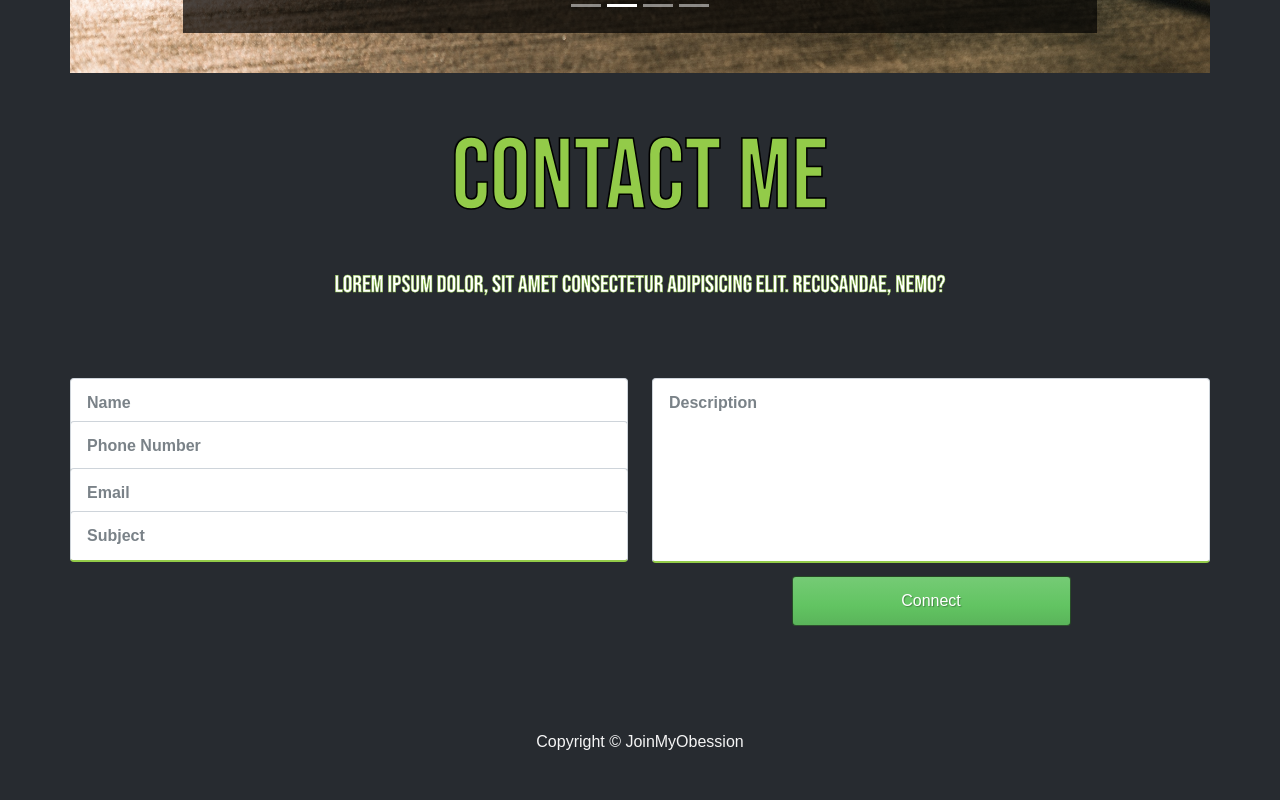
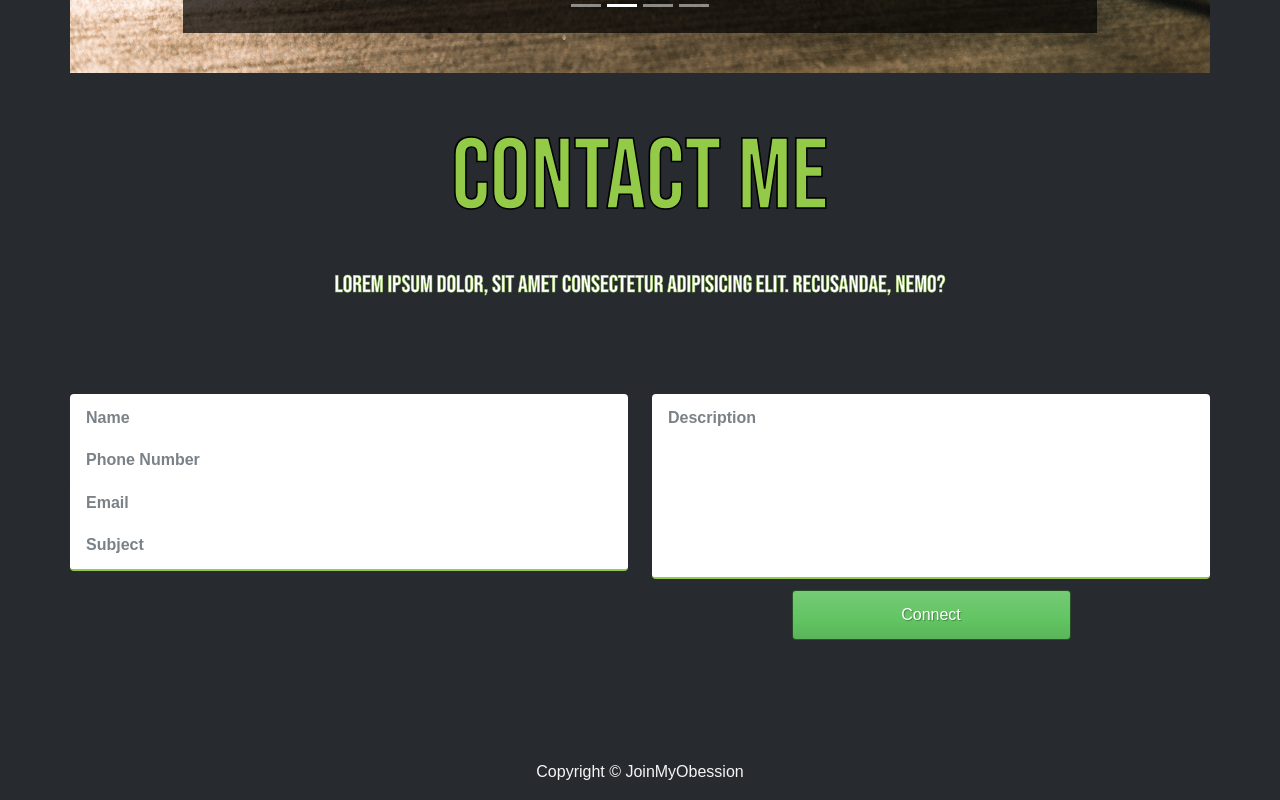
Before and after one commit to OhziiiLov3/joinMyObession, a React (Create React App) app in the folder frontend/: page /about in a window 1280 px wide. Shown: the part 2182-2982 px from the top of the page. Before the commit the page ends 2952 px from the top, so only its background shows below. Built offline with nearby package versions, Linux system fonts and the light colour scheme; a web font is replaced by a local one.

Commit message:
fixed line in contact form

```diff
--- a/frontend/src/components/Contact.js
+++ b/frontend/src/components/Contact.js
@@ -31,6 +31,7 @@ function Contact() {
               placeholder="Phone Number"
               phone="phone"
             />
+            <div className="line"></div>
             {/* EMAIL INPUT */}
             <input
               id="email"
@@ -42,11 +43,11 @@ function Contact() {
             <div className="line"></div>
             {/* Message/Subject*/}
             <input
-              id="subject"
+              id="message"
               text="text"
               className="form-control"
               placeholder="Subject"
-              subject="subject"
+              message="message"
             />
           </div>
           <div className="col-md-6 col-xs-12">
@@ -56,9 +57,9 @@ function Contact() {
               text="text"
               className="form-control"
               placeholder="Description"
-              Description="Description"
+              description="description"
             ></textarea>
-            <div className="line"></div>
+            {/* <div className="line"></div> */}
             <button className="btn btn-success contact-btn" type="submit">
               Connect
             </button>
--- a/frontend/src/index.css
+++ b/frontend/src/index.css
@@ -478,7 +478,7 @@ padding-right: 5%;
   box-sizing: border-box;
   background: white;
   resize: none;
-  /* border: 0; */
+  border: 0;
   border-bottom: .125rem solid rgb(147, 203, 73) !important;
   /* border-radius: 0; */
   outline: 0 !important;
@@ -488,7 +488,7 @@ padding-right: 5%;
 }
 
 .contact .container {
-  padding: 4rem 0;
+  padding: 5rem 0;
 }
 
 .contact input:focus,
@@ -518,7 +518,7 @@ padding-right: 5%;
 
 .line {
   position: relative;
-  top: -0.8rem;
+  top: -0.1rem;
   width: 0;
   height: .130rem;
   background: rgb(147, 203, 73);
```
